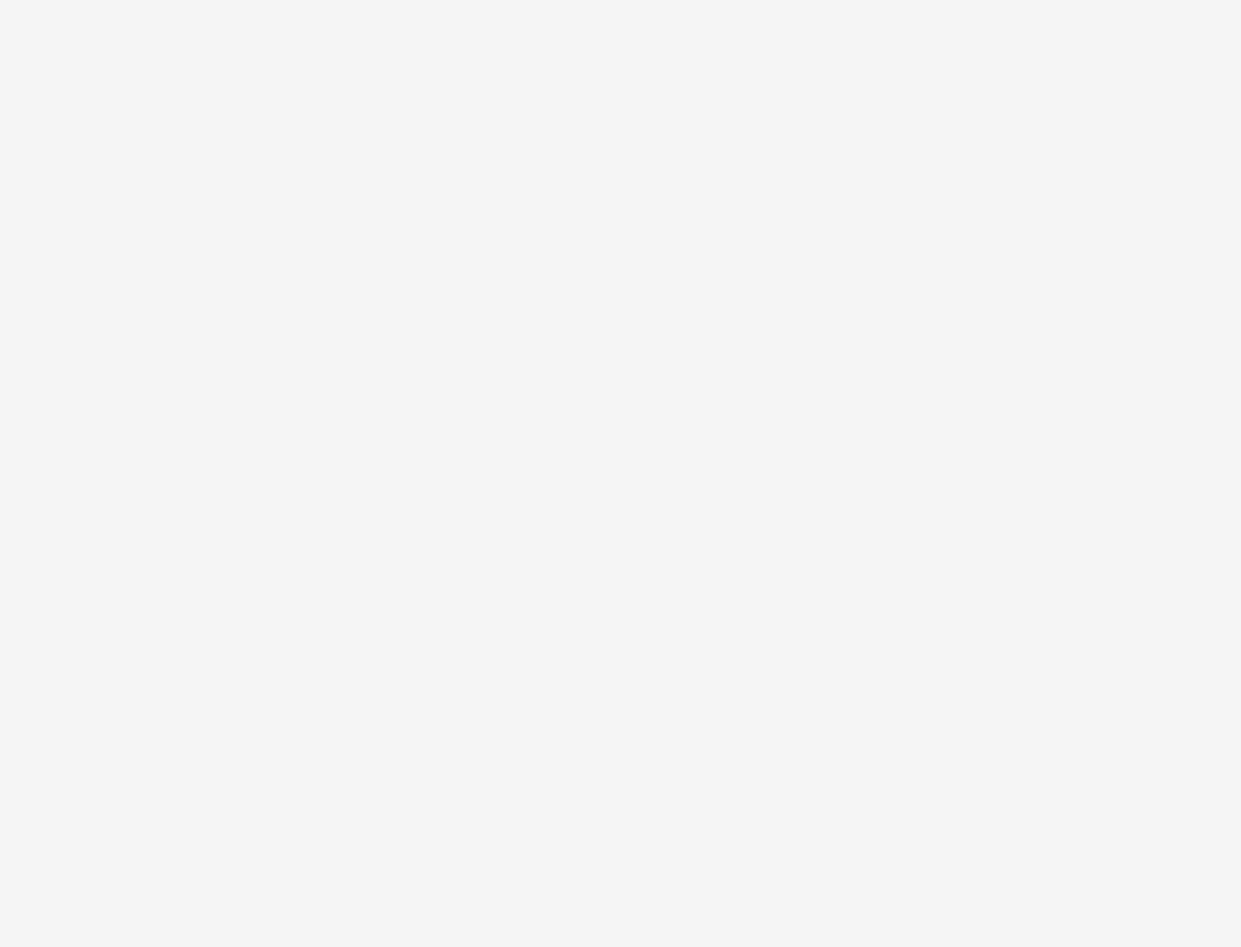
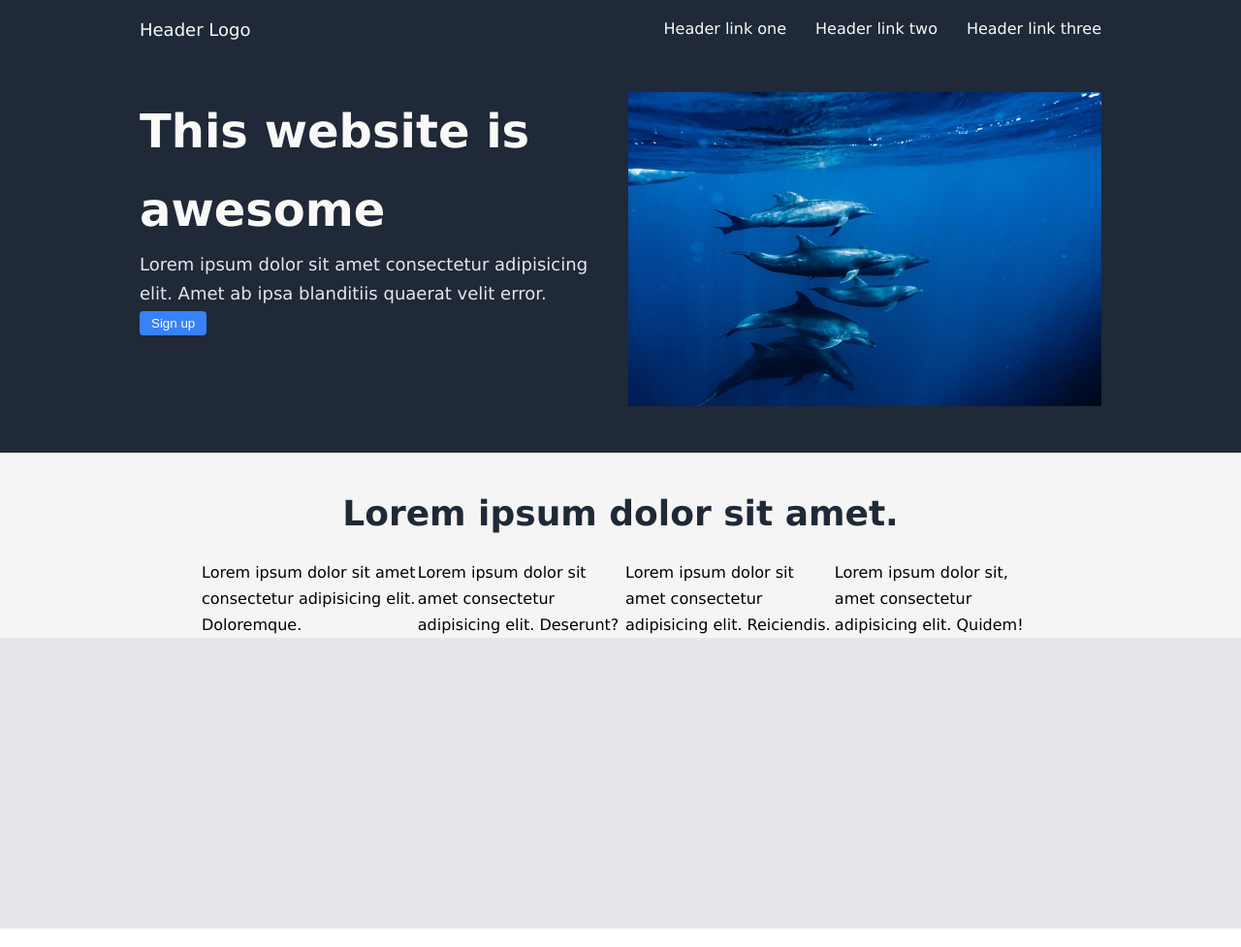
Before and after one commit to tchelimo/landing-page, a plain HTML site: page index.html in a window 1280 px wide. Shown: the top 977 px of the page at 97% size. Before the commit the page ends 800 px from the top, so only its background shows below. Drawn offline with Linux system fonts and the light colour scheme.

Commit message:
Finished styling the header, moved styles.css to css folder, and moved images to images folder

```diff
--- /dev/null
+++ b/css/styles.css
@@ -0,0 +1,144 @@
+html {
+  font-size: 62.5%;
+  box-sizing: border-box;
+}
+
+*,
+*::after,
+*::before {
+  box-sizing: inherit;
+  padding: 0;
+  margin: 0;
+}
+
+body {
+  font-size: 1.6rem;
+  font-family: Verdana, Geneva, Tahoma, sans-serif;
+  background-color: #f5f5f5;
+  line-height: 1.7;
+}
+
+.padding-lr {
+  padding-left: 16px;
+  padding-right: 16px;
+}
+
+.header-container {
+  background-color: #1f2937;
+}
+
+header {
+  max-width: 1024px;
+  margin-left: auto;
+  margin-right: auto;
+}
+
+.padding-lr {
+  padding-top: 16px;
+  max-width: 1024px;
+
+}
+
+nav {}
+
+.nav-container {
+  list-style: none;
+  display: flex;
+  gap: 30px;
+}
+
+.nav-item {}
+
+.nav-item:first-of-type {
+  margin-right: auto;
+  color: #E5E7EB;
+  font-size: 1.8rem;
+}
+
+.nav-item a {
+  color: #F9FAF8;
+  text-decoration: none;
+}
+
+.hero {
+  display: flex;
+  padding-top: 48px;
+  padding-bottom: 48px;
+  min-height: 300px;
+}
+
+.hero-text {
+  color: #F9FAF8;
+
+  padding-right: 16px;
+}
+
+.hero-text button {
+  color: #fff;
+  background-color: #3882F6;
+  padding: 5px 12px;
+  border-radius: 4px;
+  border-width: 0;
+}
+
+.hero-text h1 {
+  font-size: 4.8rem;
+  font-weight: extra-bold;
+}
+
+.hero-text p {
+  font-size: 1.8rem;
+  color: #E5E7EB;
+}
+
+.cards-wrapper {
+  display: flex;
+  flex-direction: column;
+  align-items: center;
+}
+
+.cards-wrapper h2 {
+  text-align: center;
+  font-size: 3.6rem;
+  color: #1f2937;
+  padding-top: 16px;
+  padding-bottom: 16px;
+}
+
+.cards-content {
+  max-width: 960px;
+  padding-left: 48px;
+  padding-right: 48px;
+}
+
+.cards {
+  display: flex;
+  justify-content: space-around;
+}
+
+
+.hero-img img {
+  object-fit: cover;
+  height: 100%;
+  width: 100%;
+  vertical-align: middle;
+}
+
+.item {
+  flex: 1;
+}
+
+.quote {
+  background-color: #E5E7EB;
+  height: 300px;
+}
+
+.cta-wrapper {
+  background-color: #fff;
+  height: 300px;
+}
+
+footer {
+  background-color: #1f2937;
+  height: 150px
+}
--- a/index.html
+++ b/index.html
@@ -4,7 +4,69 @@
     <meta charset="UTF-8" />
     <meta name="viewport" content="width=device-width, initial-scale=1.0" />
     <title>My Landing Page</title>
-    <link rel="stylesheet" href="styles.css" />
+    <link rel="stylesheet" href="./css/styles.css" />
   </head>
-  <body></body>
+  <body>
+    <div class="page-container">
+      <div class="header-container">
+        <header class="padding-lr">
+          <nav>
+            <ul class="nav-container">
+              <li class="nav-item"><a href="">Header Logo</a></li>
+              <li class="nav-item"><a href="">Header link one</a></li>
+              <li class="nav-item"><a href="">Header link two</a></li>
+              <li class="nav-item"><a href="">Header link three</a></li>
+            </ul>
+          </nav>
+          <div class="hero">
+            <div class="item hero-text">
+              <h1>This website is awesome</h1>
+              <p>
+                Lorem ipsum dolor sit amet consectetur adipisicing elit. Amet ab
+                ipsa blanditiis quaerat velit error.
+              </p>
+              <button type="button">Sign up</button>
+            </div>
+            <div class="item hero-img">
+              <img src="./images/nico.jpg" alt="" />
+            </div>
+          </div>
+        </header>
+      </div>
+      <main>
+        <section class="cards-wrapper">
+          <div class="cards-content padding-lr">
+            <h2>Lorem ipsum dolor sit amet.</h2>
+            <div class="cards">
+              <div class="card">
+                Lorem ipsum dolor sit amet consectetur adipisicing elit.
+                Doloremque.
+              </div>
+              <div class="card">
+                Lorem ipsum dolor sit amet consectetur adipisicing elit.
+                Deserunt?
+              </div>
+              <div class="card">
+                Lorem ipsum dolor sit amet consectetur adipisicing elit.
+                Reiciendis.
+              </div>
+              <div class="card">
+                Lorem ipsum dolor sit, amet consectetur adipisicing elit.
+                Quidem!
+              </div>
+            </div>
+          </div>
+        </section>
+        <section class="quote">
+          <div class="quote-content padding-lr"></div>
+        </section>
+        <section class="cta-wrapper">
+          <div class="cta-content padding-lr"></div>
+        </section>
+      </main>
+      <footer class="">
+        <div class="footer-content padding-lr"></div>
+      </footer>
+    </div>
+  </body>
 </html>
--- a/styles.css
+++ /dev/null
@@ -1,18 +0,0 @@
-html {
-  font-size: 62.5%;
-  box-sizing: border-box;
-}
-
-*,
-*::after,
-*::before {
-  box-sizing: inherit;
-  padding: 0;
-  margin: 0;
-}
-
-body {
-  font-size: 1.6rem;
-  font-family: Verdana, Geneva, Tahoma, sans-serif;
-  background-color: #f5f5f5;
-}
```
Also changed, not shown: images/marek.jpg (added), images/nico.jpg (added).
